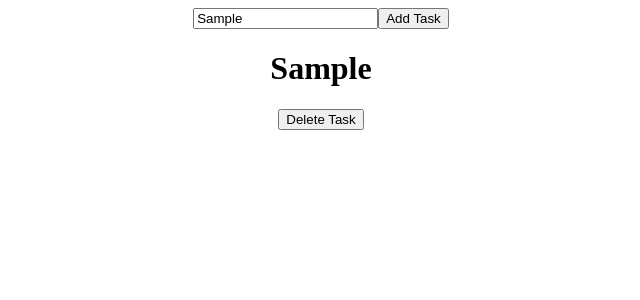
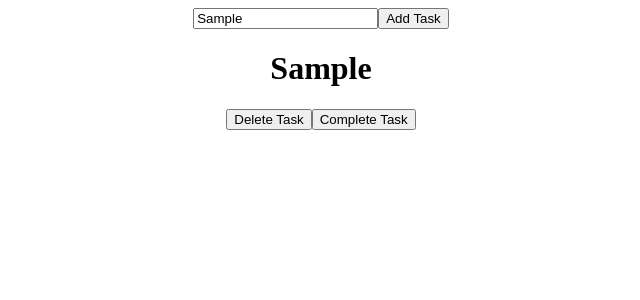
Before and after one commit to Shubham0304/React_Tutorial, a React (Create React App) app in the folder Part-1/social-media-website/: page / in a window 1280 px wide. Both pictures are taken after typing "Sample" into the empty fields and a click on the button "Add Task". Shown: the top 300 px of the page, without its empty margins (319-959 px from the left). Built offline with nearby package versions, Linux system fonts and the light colour scheme.

Commit message:
finishing the toDoList app by adding the completeTask logic, also segregating the logic by the Task component

```diff
--- a/Part-1/social-media-website/src/App.js
+++ b/Part-1/social-media-website/src/App.js
@@ -1,7 +1,6 @@
 import './App.css';
 import { useState } from 'react';
-
-
+import { Task } from './Task';
 
 function App() {
 
@@ -9,43 +8,54 @@ function App() {
     const [newTask, setNewTask] = useState("");
 
     const addTask = () => {
-        const newToDoList = [...todoList, newTask];
+        const task = {
+            id: todoList.length===0 ? 1 : todoList[todoList.length-1].id+1,
+            taskName: newTask,
+            isCompleted: false
+        };
+        const newToDoList = [...todoList, task];
         setTodoList(newToDoList);
+
     }
+
+const deleteTask = (id) => {
+  const updatedTaskList = todoList.filter((task) => task.id !== id);
+  setTodoList(updatedTaskList);
+};
+
+const completeTask = (id) => {
+   const updatedTaskList=todoList.map((task)=> {
+    if(task.id===id) {
+        return {...task,isCompleted:true}
+    }
+    else {
+        return task;
+    }
+   } )
+   setTodoList(updatedTaskList);
+
+
+}
+
     return (
         <div className='App'>
             <div className='addTask'>
-                <input  onChange={ (event)=> {
+                <input onChange={ (event)=> {
                     setNewTask(event.target.value);
                 }}/>
                 <button onClick={addTask}>Add Task</button>
             </div>
             <div className='list'>
                 {todoList.map( (task,index)=>{
-                    return  <div key={index}>
-                        <h1>{task}</h1>
-                        <button onClick = {()=> {
-    //Approach 1:
-                            // const updatedTaskList = todoList.filter((taskName)=> {
-                            //     if (task===taskName) {
-                            //         return false;
-                            //     }
-                            //     else {
-                            //         return true;
-                            //     }
-                            // } )
-    // Approach 2:
-                                const updatedTaskList = todoList.filter((taskName)=> {
-                                    return task !==taskName
-                                })
-                            setTodoList(updatedTaskList);
-                        }}>Delete Task</button>
-                         </div>
+                    return <Task key={task.id}
+            id={task.id}
+            taskName={task.taskName}
+            deleteTask={deleteTask}
+            Completed={task.isCompleted}
+            completeTask= {completeTask}/>
                 } )}
             </div>
         </div>
-
-
     );
 
 }
--- /dev/null
+++ b/Part-1/social-media-website/src/Task.js
@@ -0,0 +1,34 @@
+export const Task = ({ id, taskName, deleteTask, Completed, completeTask }) => {
+  return (
+    <div style = {Completed ? {background:"green"} : {background:"white"}}>
+      <h1>{taskName}</h1>
+      {/* {Completed === true ? <h1 style={{color:"green"}}>{taskName}</h1> : <h1>{taskName}</h1>} */}
+      <button onClick={() => {
+        // Examples for reference only:
+
+        // ✅ Approach 1 (verbose, in parent):
+        // const updatedTaskList = todoList.filter((toDo) => {
+        //   if (toDo.id === id) {
+        //     return false;
+        //   } else {
+        //     return true;
+        //   }
+        // });
+        // setTodoList(updatedTaskList);
+
+        // ✅ Approach 2 (concise, in parent):
+        // const updatedTaskList = todoList.filter((toDo) => toDo.id !== id);
+        // setTodoList(updatedTaskList);
+
+        // ✅ Final logic: Call the delete function passed from parent
+        deleteTask(id);
+      }}>
+        Delete Task
+      </button>
+
+      <button onClick={ ()=>{completeTask(id)}}>
+        Complete Task
+      </button>
+    </div>
+  );
+};
```
